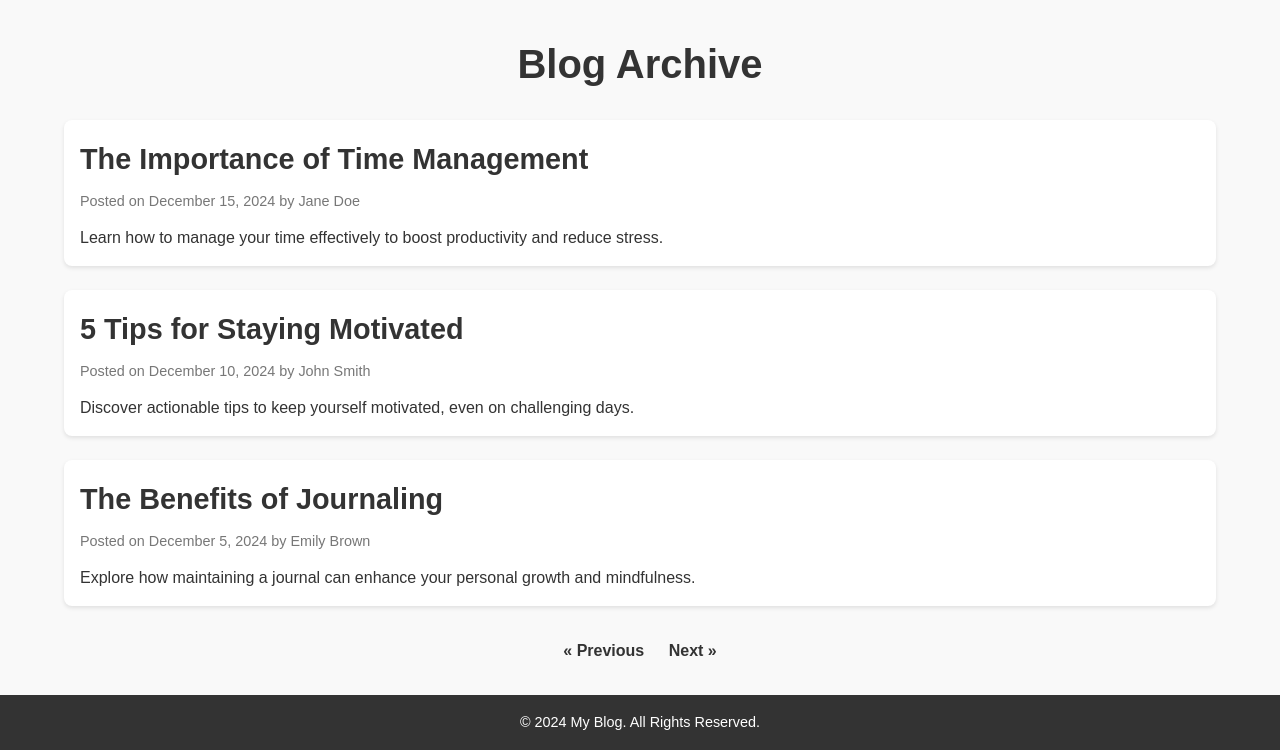
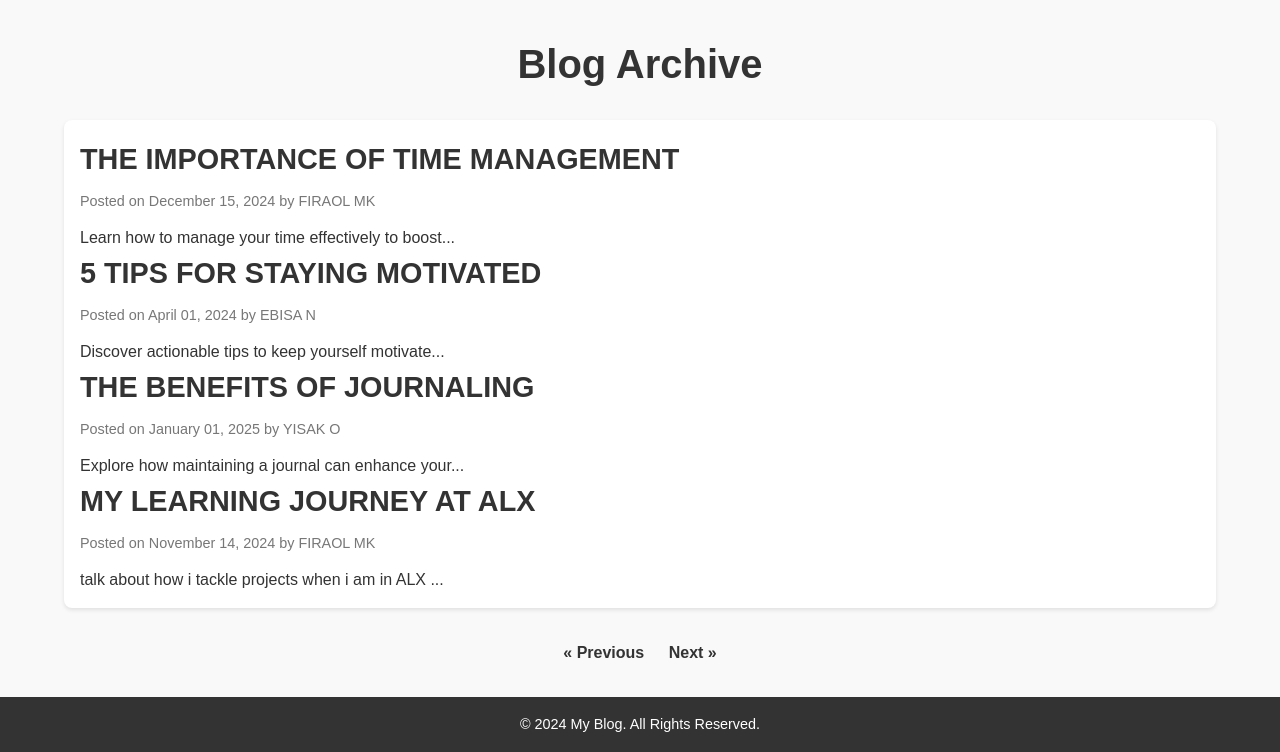
Before and after one commit to firacil/master-django-series, a Django app: page /blog/ in a window 1280 px wide. Shown: the part 96-848 px from the top of the page. Run offline with Django 4.2, Linux system fonts and the light colour scheme.

Commit message:
blog filters and for loop

```diff
--- a/learndjango/blog/templates/blog/index.html
+++ b/learndjango/blog/templates/blog/index.html
@@ -30,23 +30,18 @@
       <!-- Blog Post List -->
       <section class="blog-posts">
         <article class="blog-post">
-          <h2><a href="blog1.html">The Importance of Time Management</a></h2>
-          <p class="post-meta">Posted on December 15, 2024 by Jane Doe</p>
-          <p class="excerpt">Learn how to manage your time effectively to boost productivity and reduce stress.</p>
+        {% for post in list_of_post %}
+          <h2><a href="blog1.html">{{post.title|upper}}</a></h2>
+          <p class="post-meta">Posted on {{post.date}} by {{post.author|upper}}</p>
+        <p class="excerpt">
+            {% if post.content|length > 50 %}
+                {{post.content|slice:":50"}}...
+            {% else %}
+                {{post.content}}
+            {% endif %}
+        </p>
+        {% endfor %}
         </article>
-
-        <article class="blog-post">
-          <h2><a href="blog2.html">5 Tips for Staying Motivated</a></h2>
-          <p class="post-meta">Posted on December 10, 2024 by John Smith</p>
-          <p class="excerpt">Discover actionable tips to keep yourself motivated, even on challenging days.</p>
-        </article>
-
-        <article class="blog-post">
-          <h2><a href="blog3.html">The Benefits of Journaling</a></h2>
-          <p class="post-meta">Posted on December 5, 2024 by Emily Brown</p>
-          <p class="excerpt">Explore how maintaining a journal can enhance your personal growth and mindfulness.</p>
-        </article>
-      </section>
 
       <!-- Pagination -->
       <nav class="pagination">
--- a/learndjango/blog/views.py
+++ b/learndjango/blog/views.py
@@ -5,7 +5,19 @@ from django.http import HttpResponse
 
 # Blog_archive
 def blog_archive(request):
-    return render(request, 'blog/index.html')
+
+    # get articles from the database
+    # pass it to render to dynamically pass it to our page
+
+    blog_post = [
+        {'id': 1, 'title': 'The Importance of Time Management', 'author': 'Firaol Mk', 'content': 'Learn how to manage your time effectively to boost productivity and reduce stress.', 'date': 'December 15, 2024' },
+        {'id': 2, 'title': '5 Tips for Staying Motivated', 'author': 'Ebisa N', 'content': 'Discover actionable tips to keep yourself motivated, even on challenging days.', 'date': 'April 01, 2024' },
+        {'id': 3, 'title': 'The Benefits of Journaling', 'author': 'Yisak O', 'content': 'Explore how maintaining a journal can enhance your personal growth and mindfulness.', 'date': 'January 01, 2025' },
+        {'id': 4, 'title': 'My Learning Journey at ALX', 'author': 'Firaol Mk', 'content': 'talk about how i tackle projects when i am in ALX software engineering program.', 'date': 'November 14, 2024' }
+    ]
+
+    context = {"list_of_post": blog_post}
+    return render(request, 'blog/index.html', context)
 
 # Blog_post
 def blog_post(request, article_id):
```
